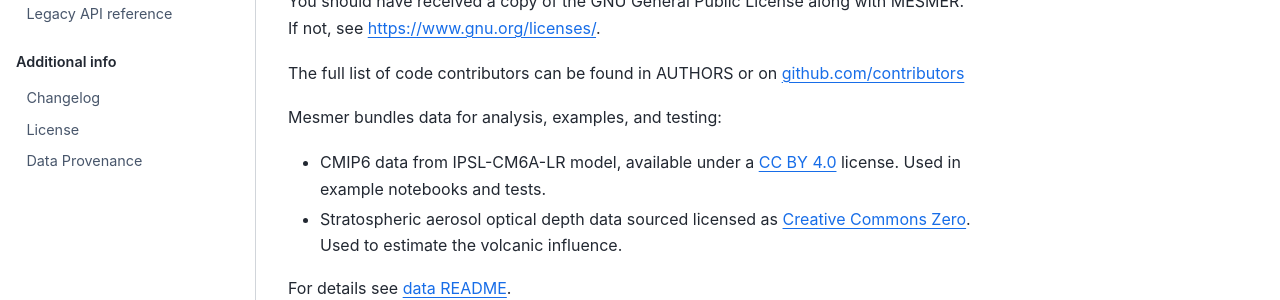
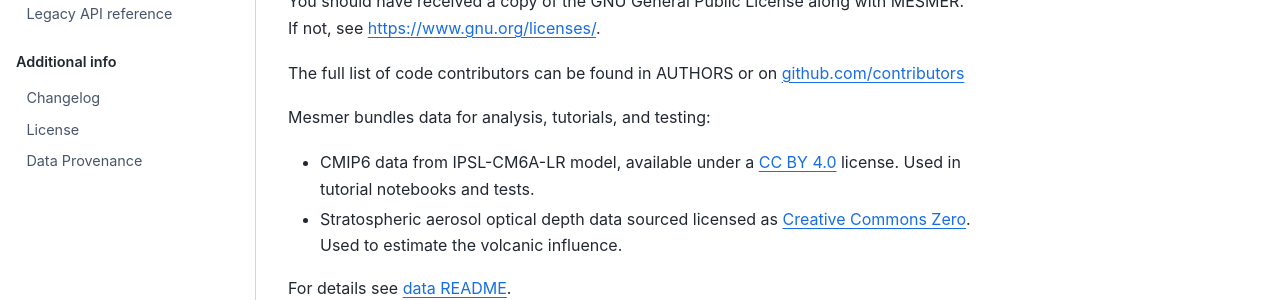
Before and after one commit to MESMER-group/mesmer, a Sphinx documentation site: the page built from docs/source/index.rst, in a window 1280 px wide and 900 px high, scrolled down 993 px. Shown: the part 439-739 px from the top of the window. Built offline with Sphinx 7.4.7 and the Sphinx Book theme 1.1.4, drawn with Linux system fonts in a browser that asks for light colours; pages that are not in the unit, such as notebooks, are missing from menus; the version number could not be read and is left out.

Commit message:
adjust references to examples

```diff
--- a/README.rst
+++ b/README.rst
@@ -55,10 +55,10 @@
 The full list of code contributors can be found in AUTHORS or on
 `github.com/contributors <https://github.com/MESMER-group/mesmer/graphs/contributors>`_
 
-Mesmer bundles data for analysis, examples, and testing:
+Mesmer bundles data for analysis, tutorials, and testing:
 
 - CMIP6 data from IPSL-CM6A-LR model, available under a `CC BY 4.0 <https://creativecommons.org/licenses/by/4.0/>`__ license.
-  Used in example notebooks and tests.
+  Used in tutorial notebooks and tests.
 
 - Stratospheric aerosol optical depth data sourced licensed as `Creative Commons Zero <https://creativecommons.org/public-domain/cc0/>`__.
   Used to estimate the volcanic influence.
--- a/docs/source/index.rst
+++ b/docs/source/index.rst
@@ -18,9 +18,9 @@
    :hidden:
    :caption: Tutorials
 
-   examples/tutorial_mesmer_calibrate_multiple_scenarios
-   examples/tutorial_mesmer_emulating_multiple_scenarios
-   examples/example_mesmer_m_scen_ens
+   tutorials/tutorial_mesmer_calibrate_multiple_scenarios
+   tutorials/tutorial_mesmer_emulating_multiple_scenarios
+   tutorials/example_mesmer_m_scen_ens
 
 .. toctree::
    :maxdepth: 2
--- a/pyproject.toml
+++ b/pyproject.toml
@@ -127,7 +127,7 @@
   "ci",
   "devel",
   "dist",
-  "examples",
+  "tutorials",
 ]
 files = "mesmer"
 
@@ -168,7 +168,7 @@
 ]
 
 [tool.coverage.run]
-omit = ["*/tests/*, */scripts/*, */examples/*, */configs/*, */mesmer/_version.py"]
+omit = ["*/tests/*, */scripts/*, */tutorials/*, */configs/*, */mesmer/_version.py"]
 
 [tool.pytest.ini_options]
 addopts = ["--strict-markers", "--durations=10"]
```
Also changed, not shown: 3 other files.
